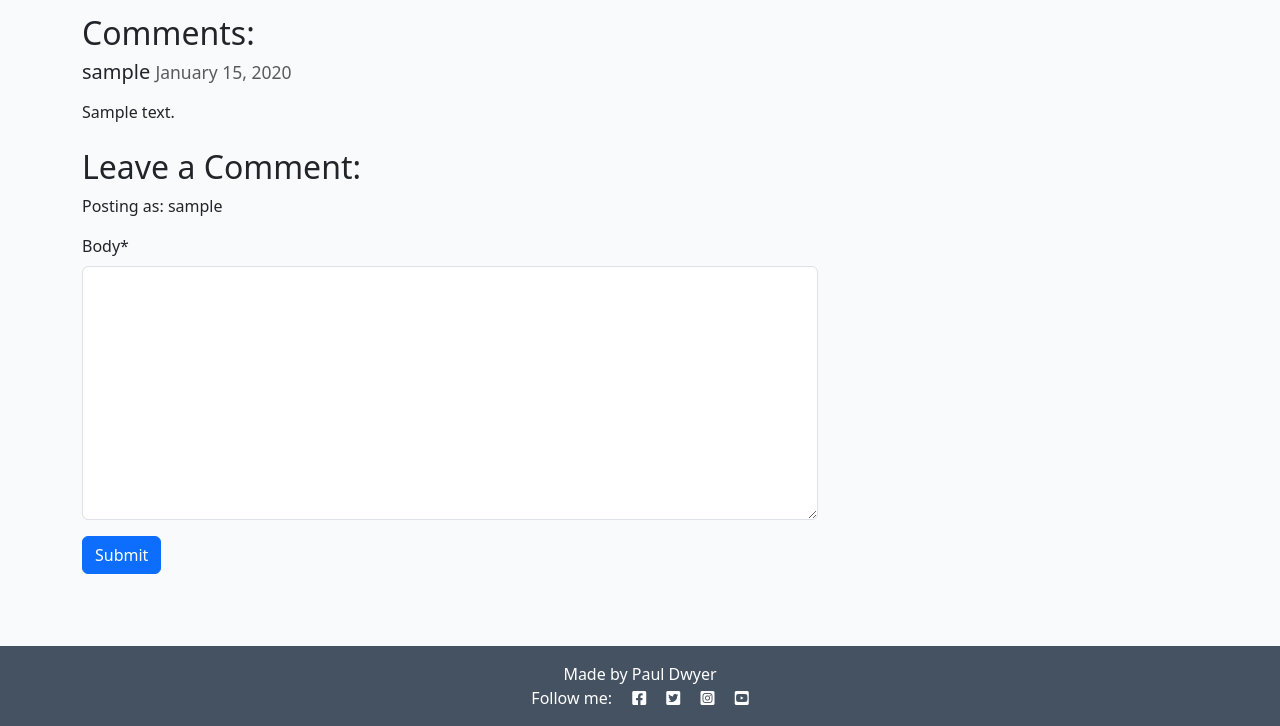
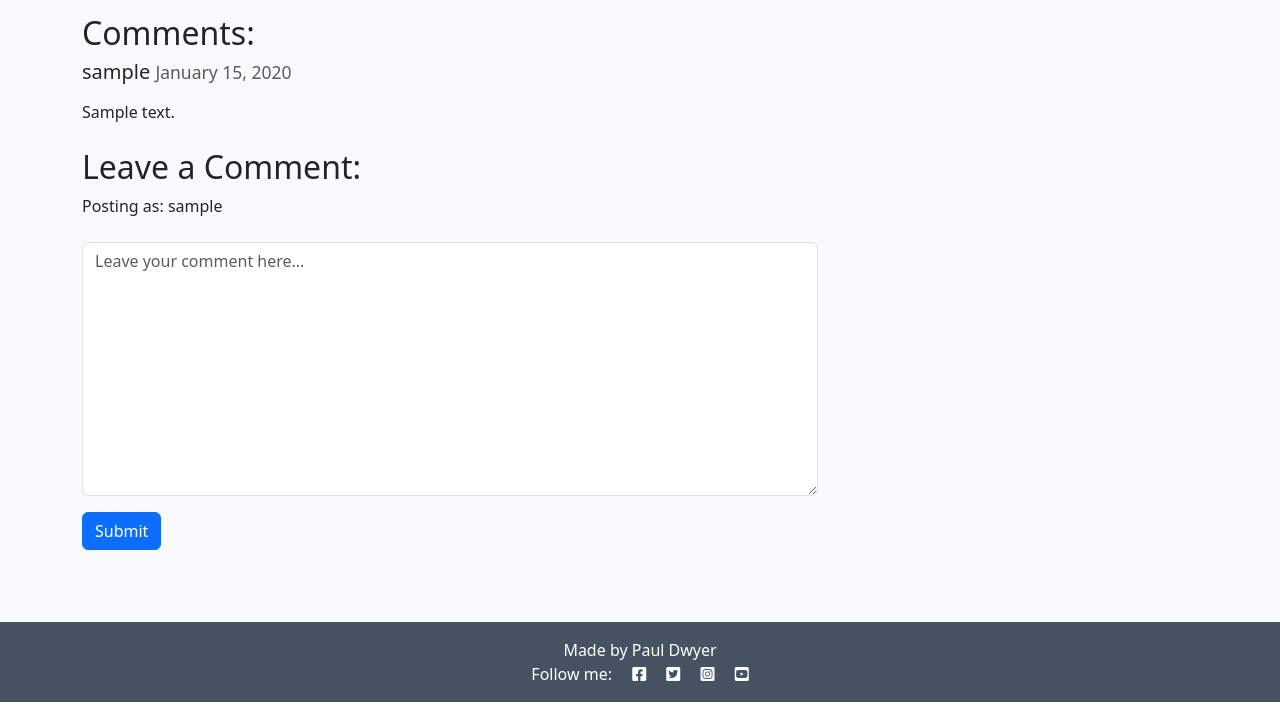
Before and after one commit to Pauldwyer/Pauls-Kitchen-pp4, a Django app: a page that uses templates/recipe_detail.html in a window 1280 px wide. Shown: the part 629-1355 px from the top of the page. After the commit the page ends 1331 px from the top, so only its background shows below. Run offline with Django 3.2, Linux system fonts and the light colour scheme; a user stored in the database is signed in; tables that the repository leaves empty hold one stand-in row (values such as "Sample post"); parts of the project's set-up code (start-up, migrations or seed data) failed here and were passed over; some libraries are stand-ins or nearby versions.

Commit message:
create the post function so users can post comments on recipes

```diff
--- a/blog/forms.py
+++ b/blog/forms.py
@@ -33,3 +33,10 @@ class CommentForm(forms.ModelForm):
     class Meta:
         model = Comment
         fields = ('body',)
+        widgets = {
+            'body': forms.Textarea(attrs={'placeholder': 'Leave your comment here...'})
+        }
+
+    def __init__(self, *args, **kwargs):
+        super().__init__(*args, **kwargs)
+        self.fields['body'].label = ''
--- a/blog/views.py
+++ b/blog/views.py
@@ -33,6 +33,38 @@ class RecipeDetail(View):
             {
                 "recipe": recipe,
                 "comments": comments,
+                "commented": False,
+                "liked": liked,
+                "comment_form": CommentForm()
+            }
+        )
+
+    def post(self, request, slug, *args, **kwargs):
+        recipe = get_object_or_404(Recipe, slug=slug)
+        comments = recipe.comments.filter(approved=True).order_by('created_on')
+        liked = False
+        # if recipe.likes.filter(id=self.request.user.id).exists():
+            # liked = True
+
+        comment_form = CommentForm(data=request.POST)
+
+        if comment_form.is_valid():
+            comment = comment_form.save(commit=False)
+            comment.author = request.user
+            comment.post = recipe
+            comment.save()
+        else:
+            comment_form = CommentForm()
+
+
+
+        return render(
+            request,
+            "recipe_detail.html",
+            {
+                "recipe": recipe,
+                "comments": comments,
+                "commented": True,
                 "liked": liked,
                 "comment_form": CommentForm()
             }
--- a/templates/recipe_detail.html
+++ b/templates/recipe_detail.html
@@ -38,16 +38,22 @@
                 <p>There are no comments yet.</p>
                 {% endfor %}
             </div>
+            {% if commented %}
+                <div class="alert alert-success" role="alert">
+                    Your comment is awaiting approval
+                </div>
+            {% else %}
             {% if user.is_authenticated %}
             <div class="my-4">
                 <h2>Leave a Comment:</h2>
                 <p>Posting as: {{ user.username }}</p>
-                <form method="post">
+                <form method="post" class="my-4">
                     {% csrf_token %}
                     {{ comment_form | crispy }}
                     <button type="submit" class="btn btn-primary">Submit</button>
                 </form>
             </div>
+            {% endif %}
             {% endif %}
         </div>
         <div class="col-lg-4">
```
